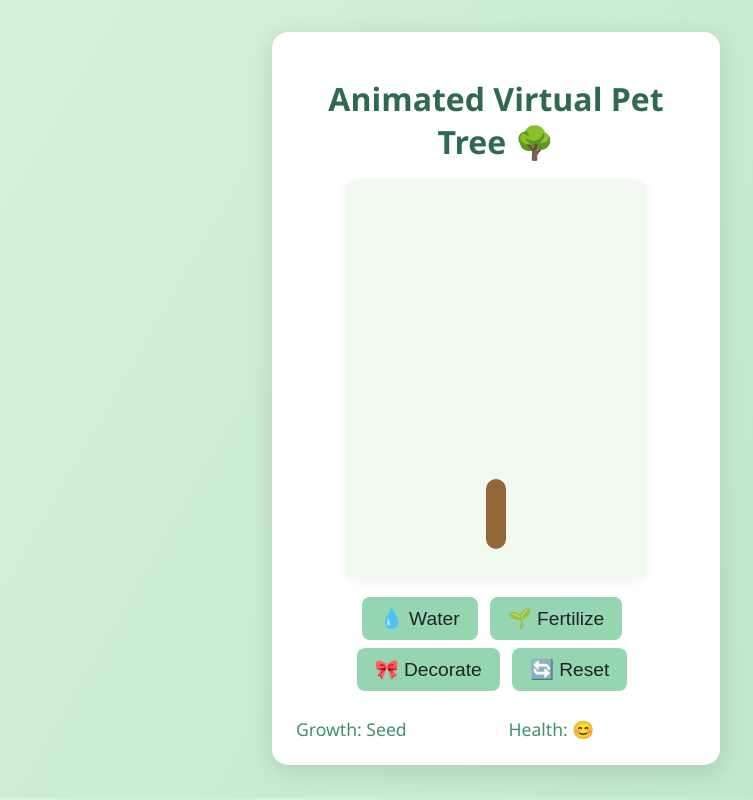
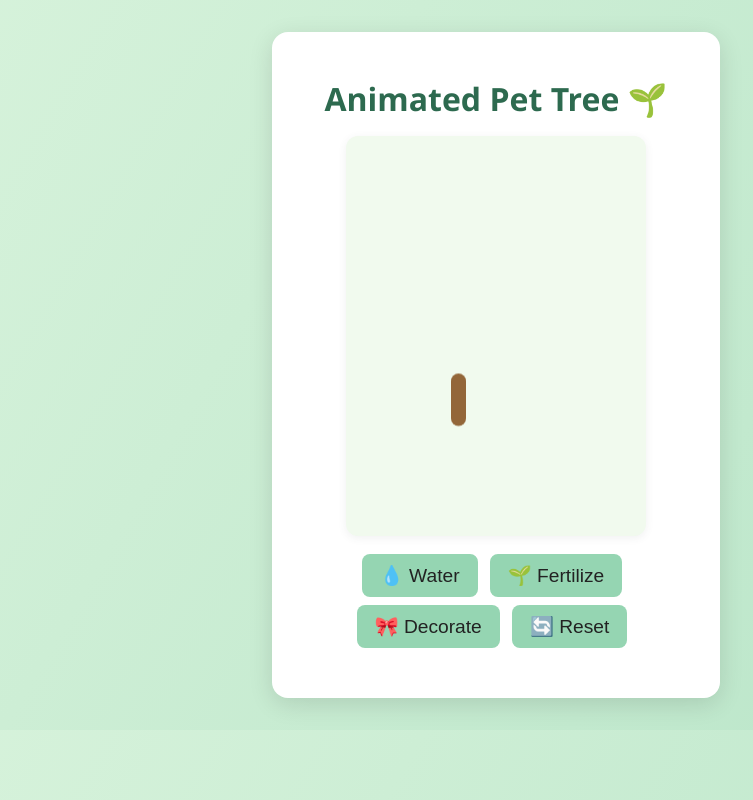
Before and after one commit to anipindikaushik3-png/virtual-pet-tree, a plain HTML site: page index.html in a window 1280 px wide. Shown: the whole page, without its empty margins (144-897 px from the left). Drawn offline with Linux system fonts and the light colour scheme.

Commit message:
Update index.html

```diff
--- a/index.html
+++ b/index.html
@@ -2,18 +2,16 @@
 <html lang="en">
 <head>
   <meta charset="UTF-8">
-  <title>Animated Virtual Pet Tree 🌳</title>
+  <title>Beautiful Animated Pet Tree 🌱</title>
   <meta name="viewport" content="width=device-width, initial-scale=1">
   <link rel="stylesheet" href="style.css">
 </head>
 <body>
   <div class="container">
-    <h1>Animated Virtual Pet Tree 🌳</h1>
+    <h1>Animated Pet Tree 🌱</h1>
     <div class="tree-area">
-      <svg id="tree-svg" viewBox="0 0 300 400"></svg>
-      <div class="decorations" id="decorations"></div>
-      <div id="water-drop"></div>
-      <div id="sparkle"></div>
+      <svg id="tree-svg" viewBox="0 0 400 500"></svg>
+      <div id="ui-overlay"></div>
     </div>
     <div class="controls">
       <button onclick="waterTree()">💧 Water</button>
@@ -22,8 +20,8 @@
       <button onclick="resetTree()">🔄 Reset</button>
     </div>
     <div class="status">
-      <span id="growth-status">Growth: Seed</span>
-      <span id="health-status">Health: 😊</span>
+      <span id="growth-status"></span>
+      <span id="health-status"></span>
       <span id="last-action"></span>
     </div>
   </div>
```
